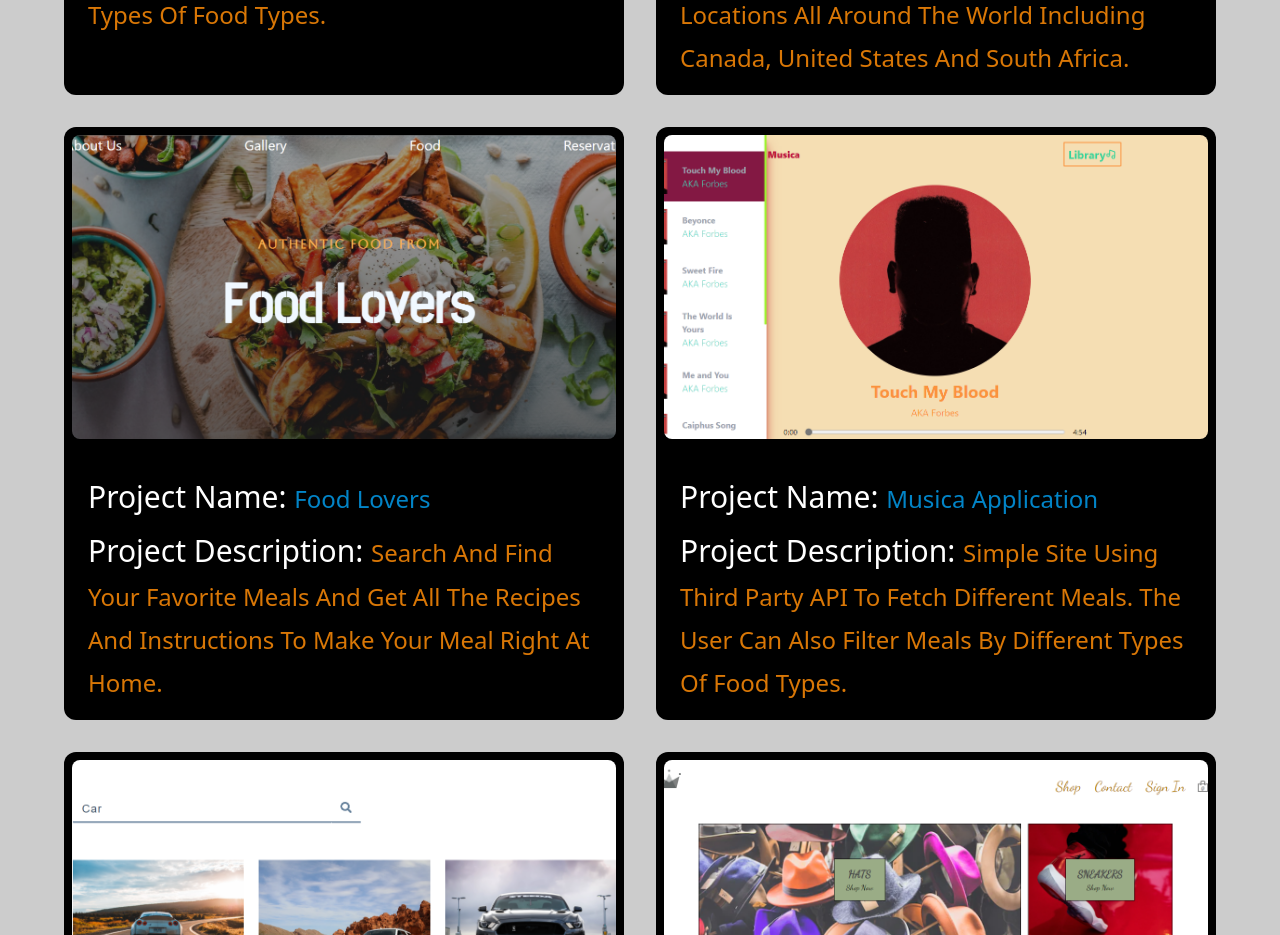
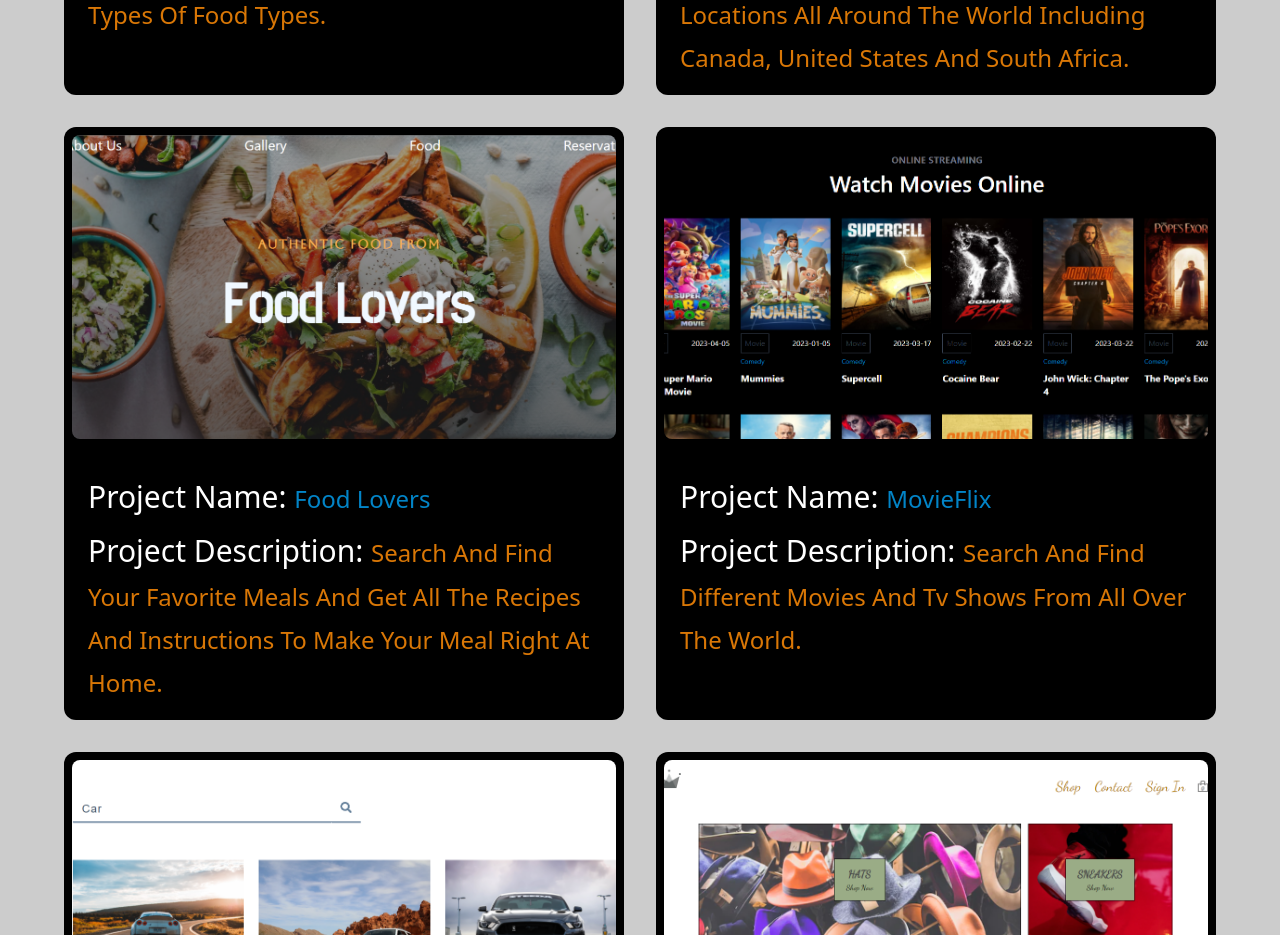
Before and after one commit to Luthando496/main-resume, a React (Vite) app: page / in a window 1280 px wide. Shown: the part 4500-5435 px from the top of the page. Built offline with nearby package versions, Linux system fonts and the light colour scheme.

Commit message:
added project

```diff
--- a/src/App.jsx
+++ b/src/App.jsx
@@ -395,13 +395,13 @@ theme="light"
                 {/*  */}
                 <div className="rounded-xl  w-full bg-black">
                   <div className="img w-full h-[20rem] p-2 overflow-hidden">
-                  <a href="https://music-player-orpin-five.vercel.app/" target="_blank">
-                    <img src="/assets/music.png" alt="meals-projects" className='w-full h-full object-cover rounded-lg hover:scale-[1.8] duration-[1200ms]' />
+                  <a href="https://movie-six-cyan.vercel.app/" target="_blank">
+                    <img src="/assets/movie.png" alt="meals-projects" className='w-full h-full object-cover rounded-lg hover:scale-[1.8] duration-[1200ms]' />
                     </a>
                   </div>
                   <div className="card-body py-4 px-6">
-                  <h1 className="text-white my-4 font-light text-3xl">Project Name: <span className="text-sky-600 text-2xl font-thin">Musica Application</span></h1>
-                  <h1 className="text-white font-light text-3xl">Project Description: <span className="text-amber-600 text-2xl font-thin capitalize leading-[1.8]">Simple Site Using Third Party API to fetch different meals. The User Can also filter meals by different types of food types.</span></h1>
+                  <h1 className="text-white my-4 font-light text-3xl">Project Name: <span className="text-sky-600 text-2xl font-thin">MovieFlix</span></h1>
+                  <h1 className="text-white font-light text-3xl">Project Description: <span className="text-amber-600 text-2xl font-thin capitalize leading-[1.8]">Search and find different movies and tv shows from all over the world.</span></h1>
 
                   </div>
                 </div>
```
Also changed, not shown: public/assets/movie.png (added).
